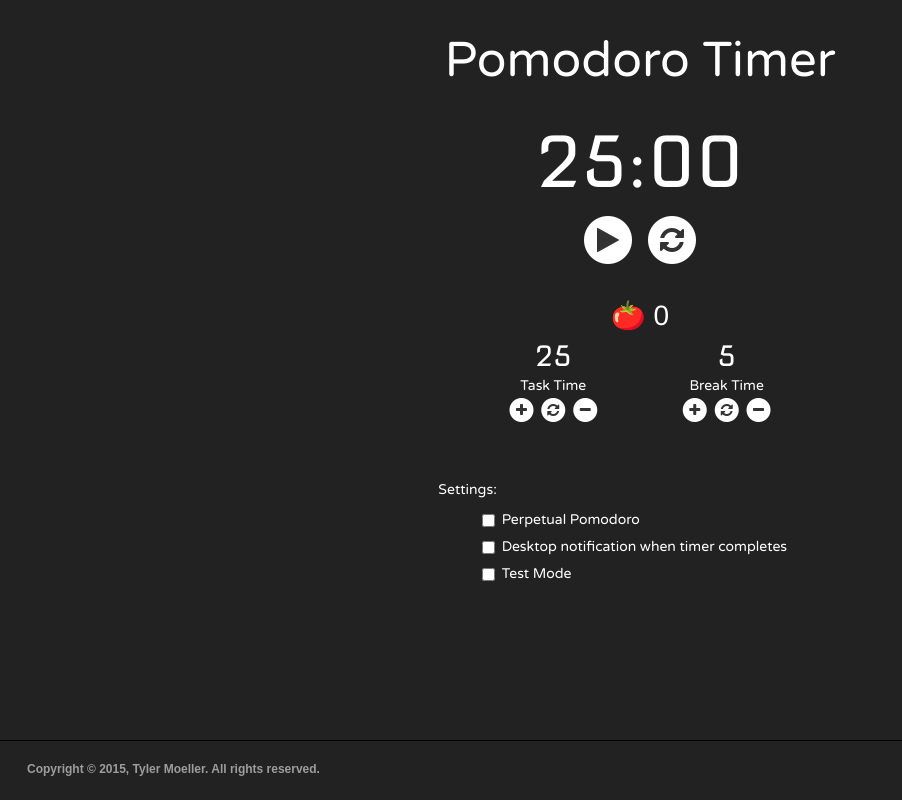
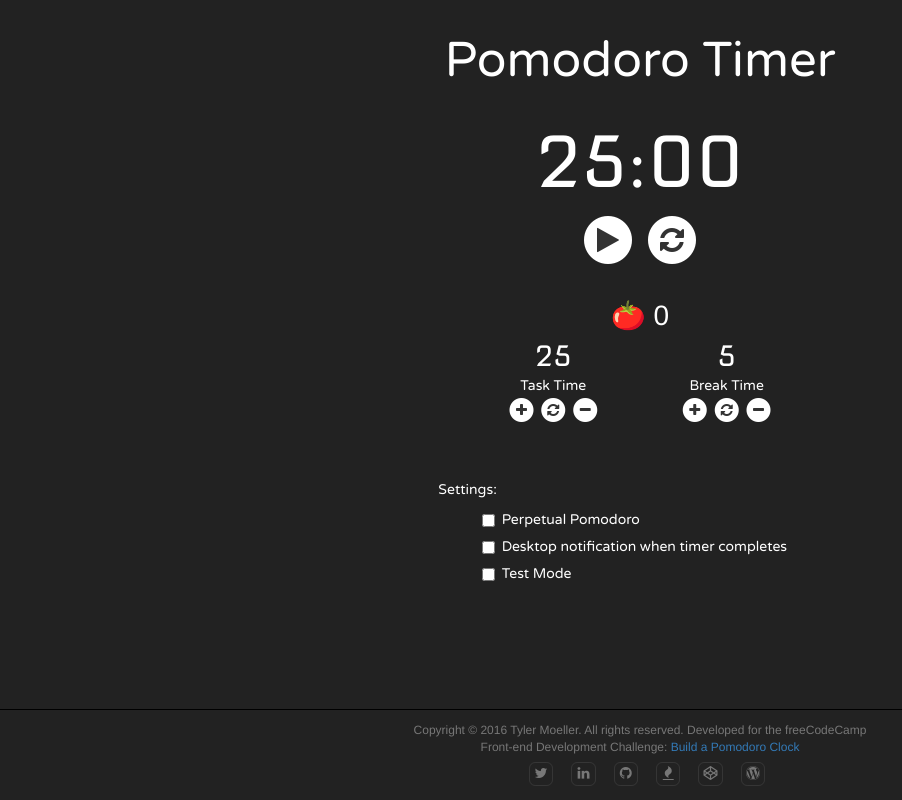
Before and after one commit to vaexperience/pomodoro-timer, a plain HTML site: page index.html in a window 1280 px wide. Shown: the whole page, without its empty margins (0-902 px from the left). Drawn offline with nearby package versions, Linux system fonts and the light colour scheme.

Commit message:
Update index.html

```diff
--- a/index.html
+++ b/index.html
@@ -3,44 +3,42 @@
   <head>
     <meta charset="UTF-8">
     <meta name="google" value="notranslate">
-    <title>CodePen - Pomodoro Clock</title>
+
+
+    <title>Pomodoro Clock</title>
     <meta http-equiv="X-UA-Compatible" content="IE=edge">
 <meta name="viewport" content="width=device-width, initial-scale=1, user-scalable=no">
 <meta property="og:locale" content="en_US">
 <meta property="og:type" content="website">
-    <script src="https://code.jquery.com/jquery-2.1.4.min.js"></script>
-    <script src="https://maxcdn.bootstrapcdn.com/bootstrap/3.3.5/js/bootstrap.min.js"></script>
 <link rel="stylesheet prefetch" href="https://maxcdn.bootstrapcdn.com/bootstrap/3.3.5/css/bootstrap.min.css">
 <link rel="stylesheet prefetch" href="https://maxcdn.bootstrapcdn.com/font-awesome/4.4.0/css/font-awesome.min.css">
-    <link rel="stylesheet prefetch" href="https://maxcdn.bootstrapcdn.com/font-awesome/4.4.0/css/font-awesome.min.css">
+
+
 
         <style>
       @import url(https://fonts.googleapis.com/css?family=Varela+Round);
 @import url(https://fonts.googleapis.com/css?family=Nova+Square);
 
-#home {
-  margin-top: 1em;
-  min-width: 320px;
-  max-width: 520px;
-  background-color: #222222;
-}
-
 html {
   position: relative;
   min-height: 100%;
-  background-color: #222222;
 }
 
 body {
   /* Disable text selection so buttons aren't highlighted when rapidly clicked */
-
   -webkit-user-select: none;
   -moz-user-select: -moz-none;
   -ms-user-select: none;
   user-select: none;
   background-color: #222222;
-  margin-bottom: 60px;
+  margin-bottom: 120px;
   /* margin bottom by footer height */
+}
+
+.home-content {
+  margin-top: 1em;
+  min-width: 320px;
+  max-width: 520px;
 }
 
 p {
@@ -115,38 +113,99 @@ p {
   z-index: 99;
 }
 
+/* footer formatting */
 .footer {
+  font-face: arial;
+  background-color: #222222;
+  font-size: 12px;
   position: absolute;
   border-top: 1px solid black;
   bottom: 0;
   width: 100%;
-  background-color: #222222;
-  height: 60px;
-  /* Set the fixed height of the footer here */
+  min-width: 320px;
+  padding: 1em 1em 0 1em;
 }
 
-.footer p {
-  font-family: sans-serif;
-  font-size: 12px;
-  font-weight: 600;
-  color: #9d9d9d;
-  text-align: left;
-  margin-left: 1em;
-  margin-top: 20px;
-  margin-bottom: 20px;
+.footer-logos {
+  margin-top: -1em;
+  font-size: 14px;
+}
+
+.footer-logos a {
+  text-decoration: none;
+}
+
+.footer-logos i {
+  text-align: center;
+  color: #777777;
+  margin: 0 0 1em 1em;
+  padding-top: .25em;
+  border: 1px solid rgba(100, 100, 100, .3);
+  border-radius: 25%;
+  vertical-align: -1.5em;
+}
+
+.footer-logos .genericon {
+  width: 1.6em;
+  height: 1.6em;
+}
+
+.footer-logos .fa {
+  width: 1.75em;
+  height: 1.75em;
+}
+
+.footer .container-fluid {
+  max-width: 480px;
 }
     </style>
+
+
+
+
   </head>
+
   <body>
+
     <!--
   ****       ***         ***       ***         ***        ****
-  *  Copyright (C) 2015 Tyler Moeller. All rights reserved.  *
+  *  Copyright (C) 2016 Tyler Moeller. All rights reserved.  *
   *  All trademarks, product names, and logos on this site   *
   *  are the property of their respective owners.            *
   ****       ***         ***       ***         ***        ****
+
+Assignment Details:
+  - Developed for the freeCodeCamp zipline project: Zipline: Build a Pomodoro Clock
+  - Details: http://freecodecamp.com/challenges/zipline-build-a-pomodoro-clock
+
+Requirements for this assignment:
+  - Without looking at the code, emulate functionality of this pen: http://codepen.io/GeoffStorbeck/full/RPbGxZ/
+  - Users must be able to:
+      - Start a 25min timer that will go off when the time has elapsed.
+      - Bonus: Reset the clock
+      - Bonus: Customize the length of the timer
+
+Assignment Completed. v1.0 10/01/2015:
+  - Responsive deisgn using JavaScript, jQuery, HTML5, and Bootstrap + FontAwesome CSS libraries.
+  - Users can access the following features:
+      - Continuously running timer set to 25 minutes followed by a 5-minute break by default.
+      - Adjust the timer from 1-120 minutes and the break timer from 0-120 minutes.
+      - Play/Pause toggle button to start and pause the timer.
+      - Stop/Reset the timer back to the current Task Time setting (25 minutes by default).
+      - Option to receive a desktop notification every time the timer reaches 0.
+      - Review the number of Pomodoro Sessions completed (1 session = Timer + Break Timer completed)
+      - Test Mode to validate the design on codepen, changes 1 second to 100ms.
+  - Hours, minutes, and seconds stored in appropriate time formats based on values as: H:MM:SS, MM:SS, M:SS, SS, and S.
+  - Desktop notification settings only presented to browsers that support it.
+
+To Do:
+  - Code review
+  - More accurate + better performance if we go off of current time rather than using setInterval.
+  - Better UI Design for mobile - difficult to adjust task time/break time.
+  - Long break setting after four pomodoros complete.
  -->
 
-<div id="home" class="container text-center home-content">
+<div class="container text-center home-content">
   <div class="row">
     <h2 class="intro-title">Pomodoro Timer</h2>
   </div>
@@ -231,11 +290,21 @@ p {
     </div>
   </div>
 </div>
-<div id="footer" class="footer">
-  <div class="container-fluid">
-    <p>Copyright &copy; 2015, Tyler Moeller. All rights reserved.</p>
+<footer class="footer">
+  <div class="container-fluid text-center">
+    <div class="footer-text text-muted row">Copyright &copy; <script>document.write(new Date().getFullYear());</script> Tyler Moeller. All rights reserved. Developed for the freeCodeCamp Front-end Development Challenge: <a href="http://freecodecamp.com/challenges/zipline-build-a-pomodoro-clock">Build a Pomodoro Clock</a></div>
+    <div class="footer-logos row">
+      <a href="https://twitter.com/Tyler_Moeller" target="_blank"><i class="fa fa-twitter"></i></a>
+      <a href="https://www.linkedin.com/in/tylermoeller" target="_blank"><i class="fa fa-linkedin"></i></a>
+      <a href="https://github.com/TylerMoeller" target="_blank"><i class="fa fa-github"></i></a>
+      <a href="http://freecodecamp.com/tylermoeller" target="_blank"><i class="fa fa-fire"></i></a>
+      <a href="http://codepen.io/TylerMoeller/pens/public" target="_blank"><i class="fa fa-codepen"></i></a>
+      <a href="https://tylermoeller.net" target="_blank"><i class="fa fa-wordpress"></i></a>
     </div>
   </div>
+</footer>
+<script src="https://code.jquery.com/jquery-2.2.1.min.js"></script>
+<script src="https://maxcdn.bootstrapcdn.com/bootstrap/3.3.6/js/bootstrap.min.js"></script>
 
 
         <script>
@@ -390,10 +459,10 @@ function stringToSeconds(time) {
 
 //converts seconds from stringToSeconds() back to a time-formatted string.
 function showTime(seconds, id) {
-  var display_hours = Math.floor(seconds / 3600),
-      display_minutes = Math.floor((seconds - (display_hours * 3600)) / 60),
-      display_seconds = seconds - (display_hours * 3600) - (display_minutes * 60),
-      time = display_hours + ":" + display_minutes + ":" + display_seconds;
+  var display_hours = Math.floor(seconds / 3600);
+  var display_minutes = Math.floor((seconds - (display_hours * 3600)) / 60);
+  var display_seconds = seconds - (display_hours * 3600) - (display_minutes * 60);
+  var time = display_hours + ":" + display_minutes + ":" + display_seconds;
 
   if (id == "clock-time") {
     //main clock shows H:MM:SS, MM:SS, M:SS, SS, or S
@@ -462,7 +531,7 @@ function notify(message) {
     return;
   }
   var notification = new Notification('Pomodoro Timer', {
-    icon: 'http://i.imgur.com/1j1SXzk.jpg',
+    icon: 'https://farm2.staticflickr.com/1463/25084523152_7b93879cce_o.jpg',
     body: message
   });
 }
@@ -548,5 +617,9 @@ function timerReset() {
 }
       //@ sourceURL=pen.js
     </script>
+
+
+
+
   </body>
 </html>
```
Lines whose indentation alone changed are shown as unchanged.
